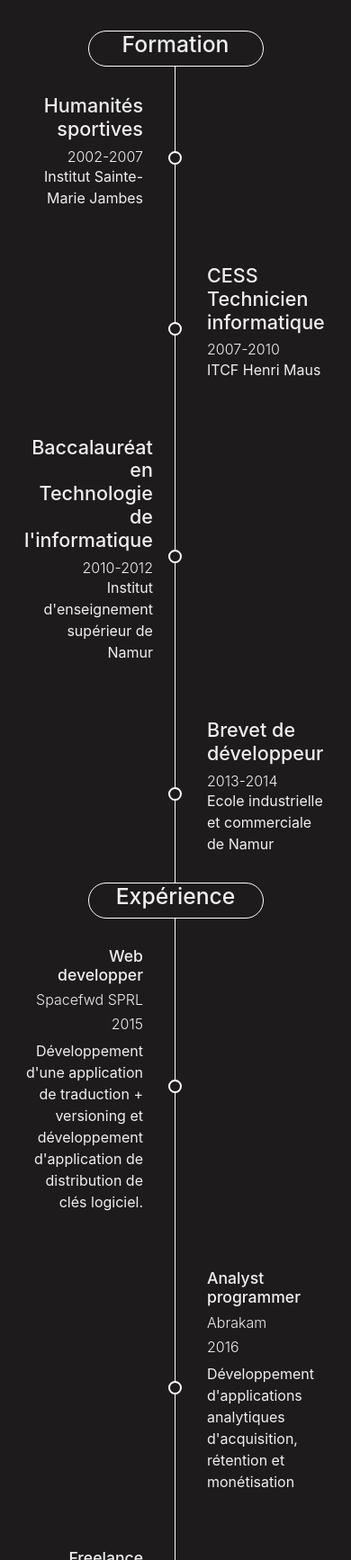
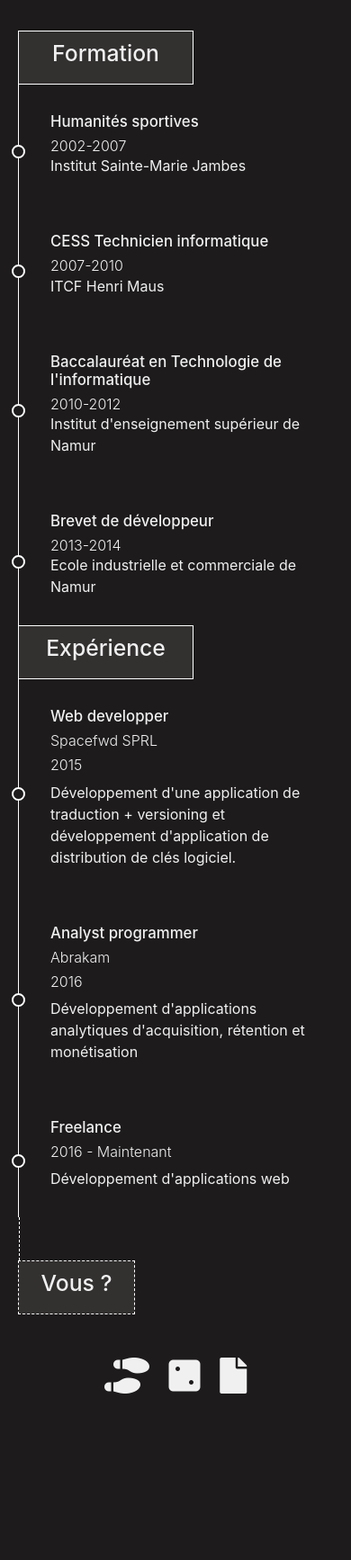
Before and after one commit to Chuug/chuug.be, a plain HTML site: page index.html in a window 390 px wide. Shown: the part 960-2694 px from the top of the page at 90% size. After the commit the page ends 2528 px from the top, so only its background shows below. Drawn offline with nearby package versions, Linux system fonts and the light colour scheme.

Commit message:
Responsive

```diff
--- a/css/style.css
+++ b/css/style.css
@@ -65,80 +65,6 @@ a:hover{
 
 .bottominfo{
     display:none;
-}
-/* Medias */
-
-@media (max-width: 375px){
-    .smarticon{
-        display: none;
-    }
-}
-
-@media (max-width: 575px){
-   h1{
-      font-size: 1.3em;
-   }
-   h3{
-      font-size: 1.1em;
-   }
-   h5{
-      font-size: 1em;
-   }
-   .bottominfo{
-      display: flex;
-   }
-   .rightinfo{
-      display:none;
-   }
-}
-
-@media (min-width: 576px){
-    h1{
-        font-size: 1.5em;
-        padding-left: 20px;
-    }
-    .photo{
-        width: 125px;
-    }
-}
-
-@media (max-width: 767px){
-    .bottominfo{
-        display: flex;
-    }
-    .rightinfo{
-        display:none;
-    }
-}
-
-@media (min-width: 768px){
-    h1{
-        font-size: 1.8em;
-        padding-left: 20px;
-    }
-    .photo{
-        width: 150px;
-    }
-}
-
-@media (min-width: 992px){
-    h1{
-        text-align: center;
-        font-size: 2em;
-    }
-    .photo{
-        width: 175px;
-    }
-}
-
-@media (min-width: 1200px){
-    h1{
-        text-align: center;
-        font-size: 2.5em;
-    }
-    .photo{
-        width: 200px;
-    }
 }
 
 /* ScrollBar */
@@ -274,3 +200,113 @@ a:hover{
 .progress-bar {
    transition: 1.5s ease-out;
 }
+
+.tl-title {
+   padding: 10px;
+   background-color: #333030;
+}
+
+/* Medias */
+
+@media (max-width: 375px){
+   .smarticon{
+       display: none;
+   }
+}
+
+@media (max-width: 575px){
+  h1{
+     font-size: 1.3em;
+  }
+
+  h3{
+     font-size: 1.1em;
+  }
+
+  h4{
+     font-size: 1.05em;
+  }
+  h5{
+     font-size: 1em;
+  }
+  .bottominfo{
+     display: flex;
+  }
+  .rightinfo{
+     display:none;
+  }
+
+  .timeline-right {
+     border-right: 0;
+     border-left: 1px solid white;
+     margin-left: 20px;
+     text-align: left !important;
+     padding-left: 20px;
+  }
+
+  .timeline-left {
+     margin-left: 21px;
+  }
+
+  .tc-right {
+     left: -8px;
+  }
+
+  .tl-title {
+     margin-left: 20px !important;
+  }
+
+  .futur {
+     position: relative;
+     right: 10px;
+  }
+}
+
+@media (min-width: 576px){
+   h1{
+       font-size: 1.5em;
+       padding-left: 20px;
+   }
+   .photo{
+       width: 125px;
+   }
+}
+
+@media (max-width: 767px){
+   .bottominfo{
+       display: flex;
+   }
+   .rightinfo{
+       display:none;
+   }
+}
+
+@media (min-width: 768px){
+   h1{
+       font-size: 1.8em;
+       padding-left: 20px;
+   }
+   .photo{
+       width: 150px;
+   }
+}
+
+@media (min-width: 992px){
+   h1{
+       text-align: center;
+       font-size: 2em;
+   }
+   .photo{
+       width: 175px;
+   }
+}
+
+@media (min-width: 1200px){
+   h1{
+       text-align: center;
+       font-size: 2.5em;
+   }
+   .photo{
+       width: 200px;
+   }
+}
--- a/index.html
+++ b/index.html
@@ -282,12 +282,12 @@
 
         <section class="mt-5">
             <div class="row">
-               <div class="col-lg-2 offset-lg-5 col-6 offset-3 text-center border border-white rad-20">
+               <div class="col-md-2 offset-md-5 col-6 text-center border border-white tl-title">
                    <h2>Formation</h2>
                </div>
             </div>
             <div class="row">
-               <div class="col-6 py-3 timeline-right text-end">
+               <div class="col-sm-6 col-11 py-3 timeline-right text-end">
                   <div class="cadre">
                      <h4>Humanités sportives</h4>
                      <h5 class="fw-light mb-0">2002-2007</h5>
@@ -298,7 +298,7 @@
                </div>
             </div>
             <div class="row">
-               <div class="col-6 offset-6 py-3 timeline-left">
+               <div class="col-sm-6 offset-sm-6 col-11 py-3 timeline-left">
                   <div class="cadre" id="2">
                      <h4>CESS Technicien informatique</h4>
                      <h5 class="fw-light mb-0">2007-2010</h5>
@@ -308,7 +308,7 @@
                </div>
             </div>
             <div class="row">
-               <div class="col-6 py-3 timeline-right text-end">
+               <div class="col-sm-6 col-11 py-3 timeline-right text-end">
                   <div class="cadre">
                      <h4>Baccalauréat en Technologie de l'informatique</h4>
                      <h5 class="fw-light mb-0">2010-2012</h5>
@@ -318,7 +318,7 @@
                </div>
             </div>
             <div class="row">
-               <div class="col-6 offset-6 py-3 timeline-left">
+               <div class="col-sm-6 offset-sm-6 col-11 py-3 timeline-left">
                   <div class="cadre">
                      <h4>Brevet de développeur</h4>
                      <h5 class="fw-light mb-0">2013-2014</h5>
@@ -328,14 +328,14 @@
                </div>
             </div>
             <div class="row">
-               <div class="col-lg-2 offset-lg-5 col-6 offset-3 text-center border border-white rad-20">
+               <div class="col-md-2 offset-md-5 col-6 text-center border border-white tl-title">
                    <h2>Expérience</h2>
                </div>
             </div>
             <div class="row">
-               <div class="col-6 py-3 text-end timeline-right">
+               <div class="col-sm-6 col-11 py-3 text-end timeline-right">
                   <div class="cadre">
-                     <h3>Web developper</h3>
+                     <h4>Web developper</h4>
                      <h5 class="fw-light">Spacefwd SPRL</h5>
                      <h5 class="fw-light">2015</h5>
                      <p class="mb-0">Développement d'une application de traduction + versioning et développement d'application de distribution de clés logiciel.</p>
@@ -344,9 +344,9 @@
                </div>
             <div>
             <div class="row">
-               <div class="col-6 py-3 offset-6 timeline-left">
+               <div class="col-sm-6 offset-sm-6 col-11 py-3 timeline-left">
                   <div class="cadre">
-                     <h3>Analyst programmer</h3>
+                     <h4>Analyst programmer</h4>
                      <h5 class="fw-light">Abrakam</h5>
                      <h5 class="fw-light">2016</h5>
                      <p class="mb-0">Développement d'applications analytiques d'acquisition, rétention et monétisation</p>
@@ -355,9 +355,9 @@
                </div>
             <div>
             <div class="row">
-               <div class="col-6 py-3 text-end timeline-right">
+               <div class="col-sm-6 col-11 py-3 text-end timeline-right">
                   <div class="cadre">
-                     <h3>Freelance</h3>
+                     <h4>Freelance</h4>
                      <h5 class="fw-light">2016 - Maintenant</h5>
                      <p class="mb-0">Développement d'applications web</p>
                      <span class="time-circle tc-right"></span>
@@ -365,10 +365,10 @@
                </div>
             <div>
             <div class="row">
-               <div class="col-6 futur py-4"></div>
+               <div class="col-sm-6 col-1 futur py-4"></div>
             </div>
             <div class="row">
-               <div class="col-lg-2 offset-lg-5 col-4 offset-4 text-center border border-white you rad-20">
+               <div class="col-md-2 offset-md-5 col-4 offset-4 text-center border border-white you tl-title">
                   <h2>Vous ?</h2>
               </div>
             </div>
@@ -378,7 +378,7 @@
             <!-- -------------------------- C'est drole non? --------------------------- -->
          </footer>
     </div>
-    <a href="#top" class="backtoup">
+    <a class="backtoup">
         <svg width="2em" height="2em" viewBox="0 0 16 16" class="bi bi-chevron-up" fill="currentColor" xmlns="http://www.w3.org/2000/svg">
             <path fill-rule="evenodd" d="M7.646 4.646a.5.5 0 0 1 .708 0l6 6a.5.5 0 0 1-.708.708L8 5.707l-5.646 5.647a.5.5 0 0 1-.708-.708l6-6z"/>
         </svg>
--- a/js/main.js
+++ b/js/main.js
@@ -15,3 +15,7 @@ document.querySelectorAll('.cadre').forEach((cadre) => {
 document.querySelectorAll('.progress-bar').forEach((bar) => {
    bar.style.width = bar.getAttribute('aria-valuenow') + "%";
 });
+
+document.querySelector('.backtoup').addEventListener('click', () => {
+   window.scrollTo(0,document.body.scrollTop);
+});
```
